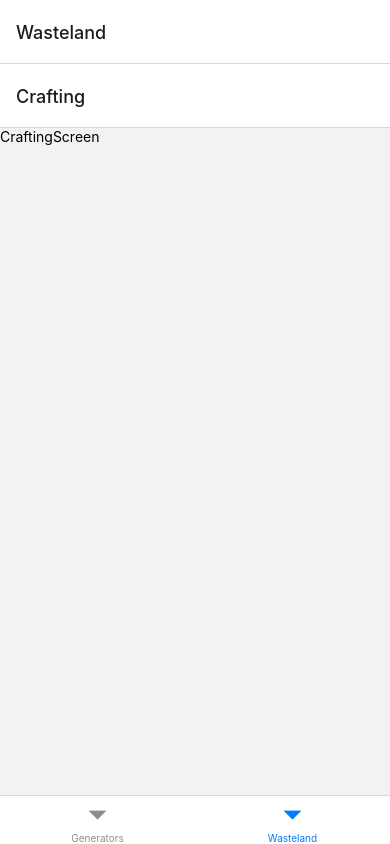
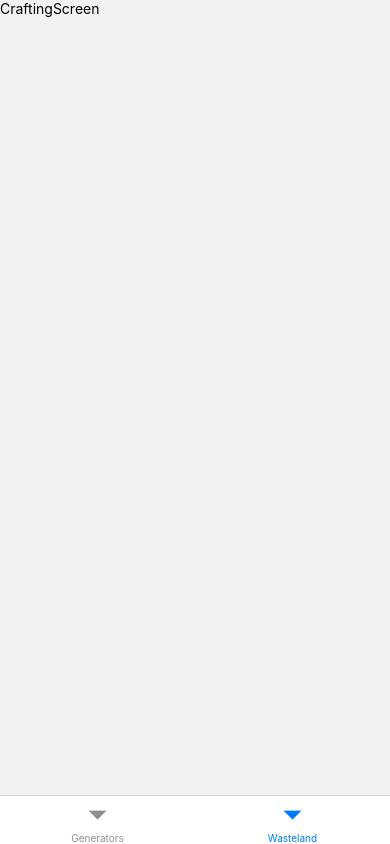
Before and after one commit to escheive/LoneSurvivorIdle, a React Native app: screen /Wasteland in a window 390 px wide. Built offline with nearby package versions, Linux system fonts and the light colour scheme.

Commit message:
disabled headers in all navigators

```diff
--- a/navigation/WastelandNavigator.tsx
+++ b/navigation/WastelandNavigator.tsx
@@ -6,7 +6,9 @@ const Stack = createStackNavigator();
 
 const WastelandNavigator = () => {
     return (
-        <Stack.Navigator>
+        <Stack.Navigator
+            screenOptions={{ headerShown: false }}
+        >
             <Stack.Screen
                 name="Crafting"
                 component={CraftingScreen}
--- a/navigation/index.tsx
+++ b/navigation/index.tsx
@@ -11,7 +11,9 @@ const Navigation = () => {
 
     return (
         <NavigationContainer>
-            <BottomTab.Navigator>
+            <BottomTab.Navigator
+                screenOptions={{ headerShown: false }}
+            >
                 <BottomTab.Screen
                     name="Generators"
                     component={GeneratorsScreen}
```
